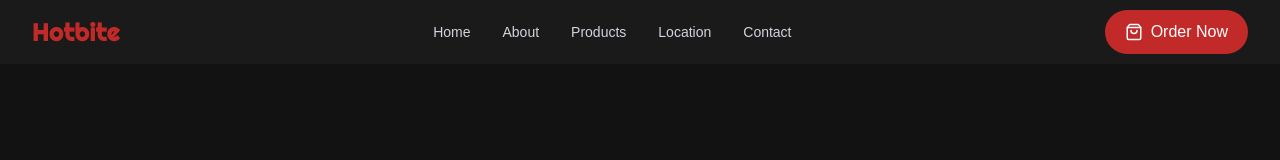
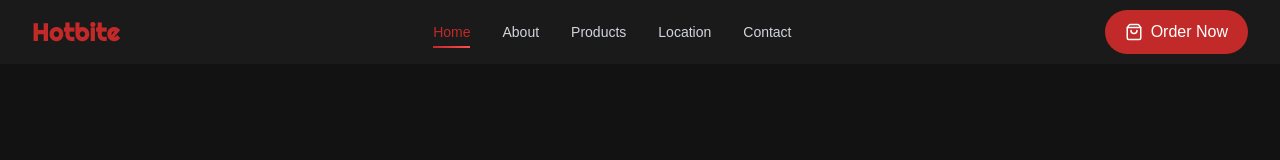
Before and after one commit to JUICEWRLD998/Hotbite, a Next.js app: page / in a window 1280 px wide. Shown: the top 160 px of the page. Built offline with nearby package versions, Linux system fonts and the light colour scheme.

Commit message:
active state

```diff
--- a/app/components/Navbar.tsx
+++ b/app/components/Navbar.tsx
@@ -2,6 +2,7 @@
 
 import { useState } from "react";
 import Link from "next/link";
+import { usePathname } from "next/navigation";
 import { ShoppingBag, Menu, X } from "lucide-react";
 import { motion, AnimatePresence } from "framer-motion";
 
@@ -15,6 +16,7 @@ const navLinks = [
 
 export default function Navbar() {
   const [mobileMenuOpen, setMobileMenuOpen] = useState(false);
+  const pathname = usePathname();
 
   return (
     <motion.nav
@@ -39,7 +41,9 @@ export default function Navbar() {
           {/* Desktop Navigation Links - Centered */}
           <div className="hidden md:flex items-center justify-center flex-1">
             <div className="flex items-center space-x-8">
-              {navLinks.map((link, index) => (
+              {navLinks.map((link, index) => {
+                const isActive = pathname === link.href;
+                return (
                   <motion.div
                     key={link.name}
                     initial={{ opacity: 0, y: -20 }}
@@ -48,12 +52,17 @@ export default function Navbar() {
                   >
                     <Link
                       href={link.href}
-                    className="nav-link text-gray-300 hover:text-white text-sm font-medium transition-all duration-300 relative py-2"
+                      className={`nav-link text-sm font-medium transition-all duration-300 relative py-2 ${
+                        isActive
+                          ? "text-[#c22929] nav-link-active"
+                          : "text-gray-300 hover:text-white"
+                      }`}
                     >
                       {link.name}
                     </Link>
                   </motion.div>
-              ))}
+                );
+              })}
             </div>
           </div>
 
@@ -97,7 +106,9 @@ export default function Navbar() {
               transition={{ duration: 0.3 }}
             >
               <div className="flex flex-col space-y-3 pt-4 border-t border-gray-700">
-                {navLinks.map((link, index) => (
+                {navLinks.map((link, index) => {
+                  const isActive = pathname === link.href;
+                  return (
                     <motion.div
                       key={link.name}
                       initial={{ opacity: 0, x: -20 }}
@@ -106,13 +117,18 @@ export default function Navbar() {
                     >
                       <Link
                         href={link.href}
-                      className="text-gray-300 hover:text-white text-sm font-medium px-3 py-2 rounded-lg hover:bg-gray-800 transition-all duration-300 block"
+                        className={`text-sm font-medium px-3 py-2 rounded-lg transition-all duration-300 block ${
+                          isActive
+                            ? "text-[#c22929] bg-[#c22929]/10"
+                            : "text-gray-300 hover:text-white hover:bg-gray-800"
+                        }`}
                         onClick={() => setMobileMenuOpen(false)}
                       >
                         {link.name}
                       </Link>
                     </motion.div>
-                ))}
+                  );
+                })}
                 <motion.button
                   className="flex items-center justify-center gap-2 bg-[#c22929] hover:bg-[#a82222] text-white px-5 py-2.5 rounded-full font-medium transition-all duration-300 mt-2"
                   initial={{ opacity: 0, y: 10 }}
--- a/app/globals.css
+++ b/app/globals.css
@@ -44,3 +44,8 @@ body {
 .nav-link:hover {
   color: #c22929;
 }
+
+/* Active nav link */
+.nav-link-active::after {
+  width: 100%;
+}
```
Lines whose indentation alone changed are shown as unchanged.
